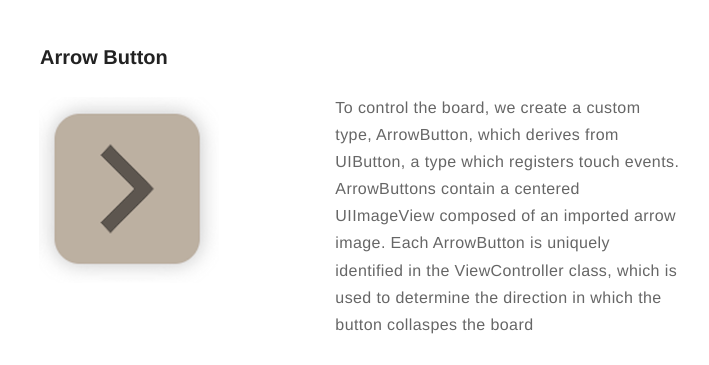
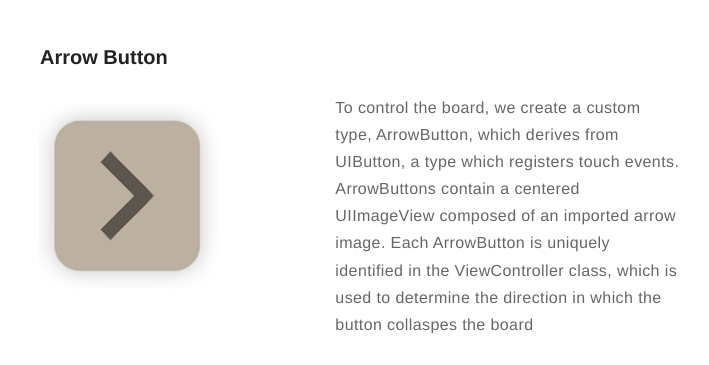
Before and after one commit to eriktanner/SwiftAppBlog, a Jekyll site: the page built from _posts/2019-02-22-2048.markdown, in a window 1280 px wide. Shown: the part 5604-5969 px from the top of the page, without its empty margins (320-1029 px from the left). Built offline with Jekyll 4.4.1, drawn with Linux system fonts in a browser that asks for light colours; comment, search, counter and statistics services are not loaded.

Commit message:
ArrowButton

```diff
--- a/_posts/2019-02-22-2048.markdown
+++ b/_posts/2019-02-22-2048.markdown
@@ -174,7 +174,7 @@ class GridView : UIView {
 ### Arrow Button
 
 <div class="side-by-side" style="margin-top: 0px; margin-bottom: 0px;">
-    <div class="toleft" style="margin-top: 8px; text-align:center">
+    <div class="toleft" style="margin-top: 15px; text-align:center">
         <img class="image" src="https://eriktanner.github.io/SwiftAppBlog/assets/images/2048/white2048arrow.png" alt="Alt Text">
     </div>
 
```
